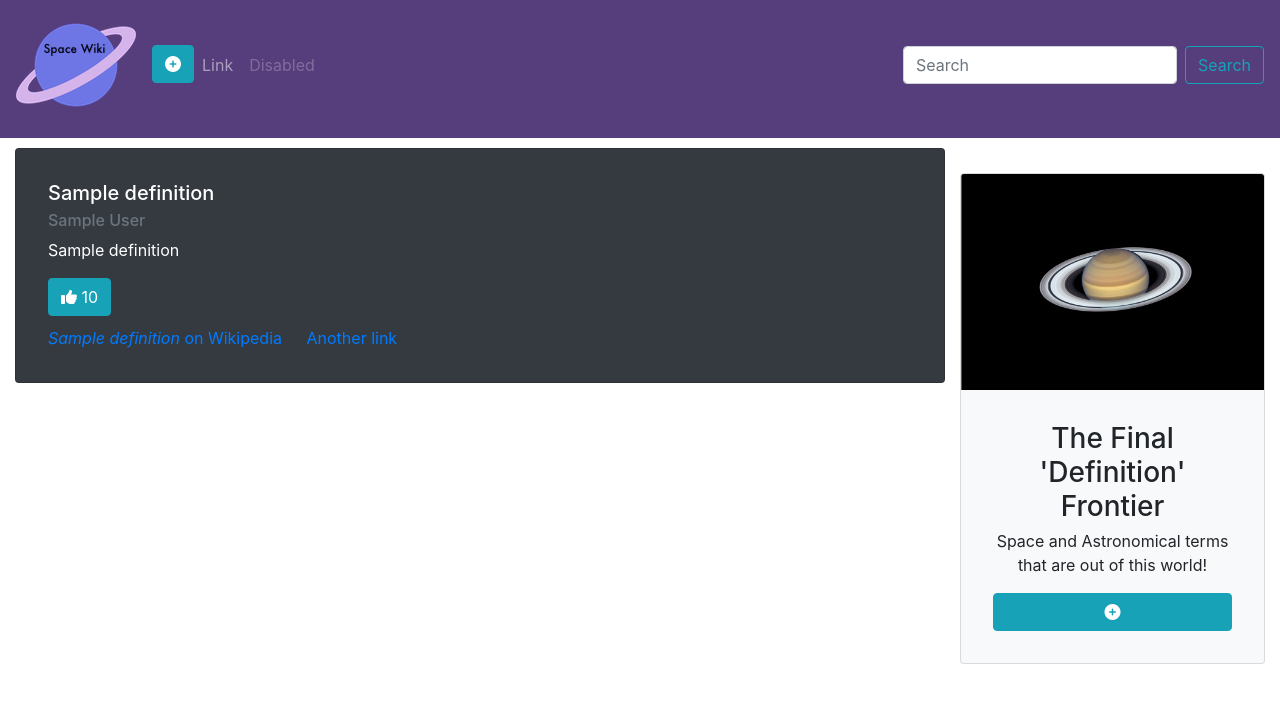
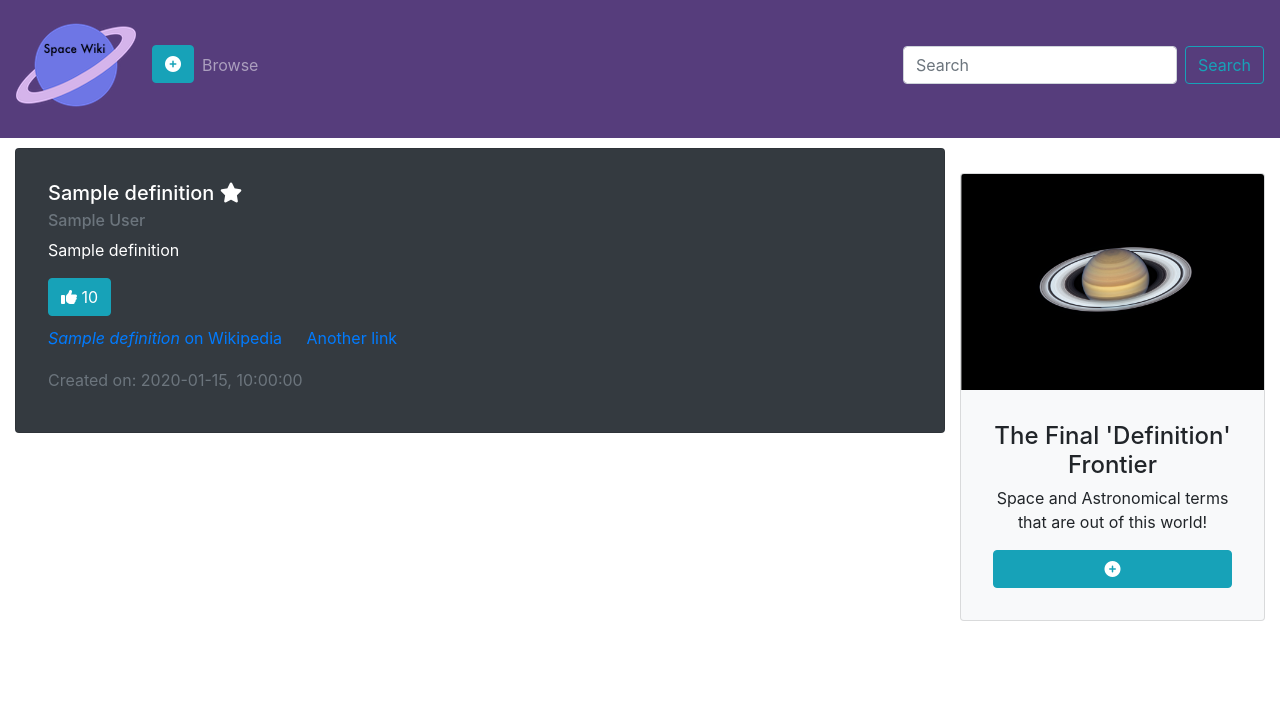
Before and after one commit to scottymcandrew/space-wiki, a Flask app: page / in a window 1280 px wide. Shown: the top 703 px of the page. Run offline with Flask 2, Linux system fonts and the light colour scheme; a database or web service that is not in the repository returns one stand-in record (values such as "Sample title"); some libraries are stand-ins or nearby versions.

Commit message:
Added logic to test total votes when a vote is cast. When a definition ends up with the most votes it will become the top definition and a star will appear next to the title. In the event of a tie, oldest definition wins

```diff
--- a/app.py
+++ b/app.py
@@ -25,13 +25,46 @@ def get_definitions():
 @app.route('/add_vote/<def_id>', methods=['POST'])
 def add_vote(def_id):
     definitions = mongo.db.definitions
-    # **************************************************
-    # ***** NEED TO ADD LOGIC TO CHECK TOP DEFINITION!!!
-    # **************************************************
     definitions.update_one({'_id': ObjectId(def_id)},
                            {
                                '$inc': {'votes': 1}
                            })
+    # Get definition entry
+    definition_dict = definitions.find_one({'_id': ObjectId(def_id)})
+    # Check MongoDB Database if definition exists in more than one record
+    query = {'definition_name': definition_dict['definition_name']}
+    cursor = definitions.find(query)
+    # Get the cursor count
+    if cursor.count() > 1:
+        # Get the definition_name
+        definition_dict_name = definition_dict['definition_name']
+        # Get the current top definition
+        current_top = definitions.find_one({'$and':
+            [
+                {'top_definition': True},
+                {'definition_name': definition_dict_name}
+            ]
+        })
+        # Get the entry with the most votes after this vote. If there is a tie, oldest definition wins
+        cursor_top = definitions.find({'definition_name': definition_dict_name}).sort(
+            [('votes', -1), ('date', 1)]).limit(1)
+        # Convert cursor to dict. Whilst using a for loop it will only be a single entry due to limit(1) above
+        calculated_top = {}
+        for c in cursor_top:
+            calculated_top = c
+        # If the entry voted on is different to the current top, set new top definition
+        if current_top['_id'] != calculated_top['_id']:
+            definitions.update_one({'_id': current_top['_id']},
+                                   {'$set':
+                                       {
+                                           'top_definition': False
+                                       }})
+            definitions.update_one({'_id': calculated_top['_id']},
+                                   {'$set':
+                                       {
+                                           'top_definition': True
+                                       }})
+
     flash('Thank you for voting!')
     return redirect(url_for('get_definitions'))
 
@@ -78,10 +111,6 @@ def search_definitions():
                            definition_hits=definitions.find({"$text": {"$search": search_text}}))
 
 
-# @app.route('/search_results')
-# def search_results():
-
-
 if __name__ == '__main__':
     app.run(host=os.environ.get('IP'),
             port=int(os.environ.get('PORT')),
--- a/templates/base.html
+++ b/templates/base.html
@@ -20,8 +20,8 @@
 
     <nav class="navbar navbar-expand-md navbar-dark">
         <a class="navbar-brand" href="/space"><img src="../static/images/saturn-icon.png"
-                                              class="d-inline-block align-top"
-                                              alt="Planet icon"></a>
+                                                   class="d-inline-block align-top"
+                                                   alt="Planet icon"></a>
 
         <button class="navbar-toggler" type="button" data-toggle="collapse" data-target="#navbarToggler"
                 aria-controls="navbarToggler" aria-expanded="false" aria-label="Toggle navigation">
@@ -31,16 +31,15 @@
         <div class="collapse navbar-collapse" id="navbarToggler">
             <ul class="navbar-nav mr-auto mt-2 mt-lg-0">
                 <li class="nav-item">
-                    <button type="button" class="btn btn-block btn-info"><a href="{{ url_for('add_definition') }}"
-                                                                            class="card-link text-reset"><i
-                            class="fas fa-plus-circle"></i></a>
-                    </button>
+                    <a href="{{ url_for('add_definition') }}"
+                       class="card-link text-reset">
+                        <button type="button" class="btn btn-block btn-info"><i
+                                class="fas fa-plus-circle"></i>
+                        </button>
+                    </a>
                 </li>
                 <li class="nav-item">
-                    <a class="nav-link" href="#">Link</a>
-                </li>
-                <li class="nav-item">
-                    <a class="nav-link disabled" href="#" tabindex="-1" aria-disabled="true">Disabled</a>
+                    <a class="nav-link" href="#">Browse</a>
                 </li>
             </ul>
 
--- a/templates/space.html
+++ b/templates/space.html
@@ -19,7 +19,7 @@
             {% for d in definitions %}
                 <div class="card text-white bg-dark">
                     <div class="card-body">
-                        <h5 class="card-title">{{ d.definition_name }}</h5>
+                        <h5 class="card-title">{{ d.definition_name }} <i class="fas fa-star"></i></h5>
                         <h6 class="card-subtitle mb-2 text-muted">{{ d.author }}</h6>
                         <p class="card-text">{{ d.definition }}</p>
                         <div class="card-links-container">
@@ -32,6 +32,9 @@
                                class="card-link"><em>{{ d.definition_name }}</em> on Wikipedia</a>
                             <a href="#" class="card-link">Another link</a>
                         </div>
+                        <br>
+                        <p class="card-subtitle mb-2 text-muted footer-date">Created
+                            on: {{ d.date.strftime('%Y-%m-%d, %H:%M:%S') }}</p>
                     </div>
                 </div>
             {% endfor %}
@@ -40,7 +43,7 @@
             <div class="card bg-light text-center">
                 <img src="../static/images/saturn.png" alt="Planet Saturn" class="card-img-top">
                 <div class="card-body">
-                    <h3 class="card-title">The Final 'Definition' Frontier</h3>
+                    <h4 class="card-title">The Final 'Definition' Frontier</h4>
                     <h6 class="card-subtitle mb-2 text-muted"></h6>
                     <p class="card-text">Space and Astronomical terms that are out of this world!</p>
                     <a href="{{ url_for('add_definition') }}" class="card-link text-reset">
```
Also changed, not shown: templates/search_results.html (+15 -2 lines).
